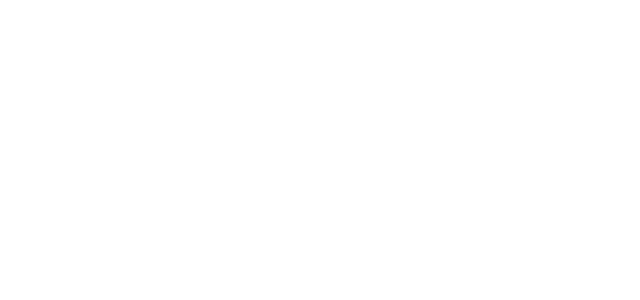
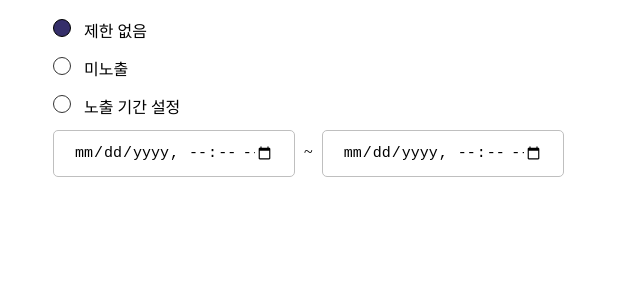
Before and after one commit to wantedPreOnboarding/19_02nd_slr_admin, a React (Create React App) app: page / in a window 1280 px wide. Shown: the top 300 px of the page, without its empty margins (0-640 px from the left). Built offline with nearby package versions, Linux system fonts and the light colour scheme.

Commit message:
Add - 상품 노출 기한 설정 페이지 구현
- 기본 틀 마크업
- radio 버튼과 select box를 선택했을 때 값을 state로 저장

```diff
--- a/src/App.jsx
+++ b/src/App.jsx
@@ -1,7 +1,8 @@
+import SetSalesPeriod from 'Components/SetSalesPeriod';
 import React from 'react';
 
 const App = () => {
-  return <div></div>;
+  return <><SetSalesPeriod /></>;
 };
 
 export default App;
--- /dev/null
+++ b/src/Components/SetSalesPeriod/index.jsx
@@ -0,0 +1,95 @@
+import React, { useState, useEffect, useCallback } from 'react';
+import styles from 'styles/SetSalesPeriod.module.css';
+
+const SetSalesPeriod = () => {
+    const [salesPeriod, setSalesPeriod] = useState('unlimit');
+    const [salesStartDate, setSalesStartDate] = useState('');
+    const [salesEndDate, setSalesEndDate] = useState('');
+
+    const handleSelect = useCallback((event) => {
+        const {target} = event
+        switch (target.name) {
+            case 'setSalesPeriod':
+                setSalesPeriod(target.value);
+                break;
+            case 'startDate':
+                // console.log('startDate', target.value);
+                setSalesStartDate(target.value);
+                break;
+            case 'endDate':
+                // console.log('endDate', target.value);
+                setSalesEndDate(target.value);
+                break;
+            default:
+                console.error('Select 오류가 발생했습니다.')
+                break;
+        }
+    },[salesEndDate, salesStartDate, salesPeriod]);
+
+    useEffect(() => {
+        console.log('salesPeriod', salesPeriod);
+        console.log('salesStartDate', salesStartDate);
+        console.log('salesEndDate', salesEndDate);
+    }, [salesEndDate, salesStartDate, salesPeriod])
+
+    return(
+        <>
+        <div>
+            <form>
+                <ul className={styles.ui}>
+                    <li className={styles.li}>
+                        <input
+                            className={styles.select}
+                            type="radio"
+                            name="setSalesPeriod"
+                            value="unlimit"
+                            onChange={handleSelect}
+                            checked={salesPeriod === 'unlimit'}
+                        />
+                        <label className={styles.label} htmlFor="unlimit">제한 없음</label>
+                    </li>
+                    <li className={styles.li}>
+                        <input
+                            className={styles.select}
+                            type="radio"
+                            name="setSalesPeriod"
+                            value="unexposed"
+                            onChange={handleSelect}
+                            checked={salesPeriod === 'unexposed'}
+                        />
+                        <label className={styles.label} htmlFor="unexposed">미노출</label>
+                    </li>
+                    <li className={styles.li}>
+                        <input
+                            className={styles.select}
+                            type="radio"
+                            name="setSalesPeriod"
+                            value="period"
+                            onChange={handleSelect}
+                            checked={salesPeriod === 'period'}
+                        />
+                        <label className={styles.label} htmlFor="expose-period">노출 기간 설정</label>
+                    </li>
+                    <li className={styles.li}>
+                        <input
+                            className={styles.inputTime}
+                            type="datetime-local"
+                            name="startDate"
+                            onChange={handleSelect}
+                        />
+                        <span> ~ </span>
+                        <input
+                            className={styles.inputTime}
+                            type="datetime-local"
+                            name="endDate"
+                            onChange={handleSelect}
+                        />
+                    </li>
+                </ul>
+            </form>
+        </div>
+        </>
+    );
+};
+
+export default SetSalesPeriod;
--- /dev/null
+++ b/src/styles/SetSalesPeriod.module.css
@@ -0,0 +1,38 @@
+.ui {
+  list-style: none;
+}
+
+.li {
+  margin-bottom: 12px;
+}
+
+.select {
+  appearance: none;
+  width: 18px;
+  height: 18px;
+  background-color: white;
+  border: 1px solid black;
+  border-radius: 50%;
+  opacity: 80%;
+}
+
+.select:checked {
+  background-color: #352f6a;
+  opacity: 1;
+}
+
+.label {
+  display: inline-block;
+  margin-left: 10px;
+}
+
+.inputTime {
+  width: 200px;
+  height: 45px;
+  margin: 0 5px;
+  text-align: center;
+  font-size: 15px;
+  border: 1px solid #bfbfbf;
+  border-radius: 5px;
+  padding: 0 20px;
+}
```
